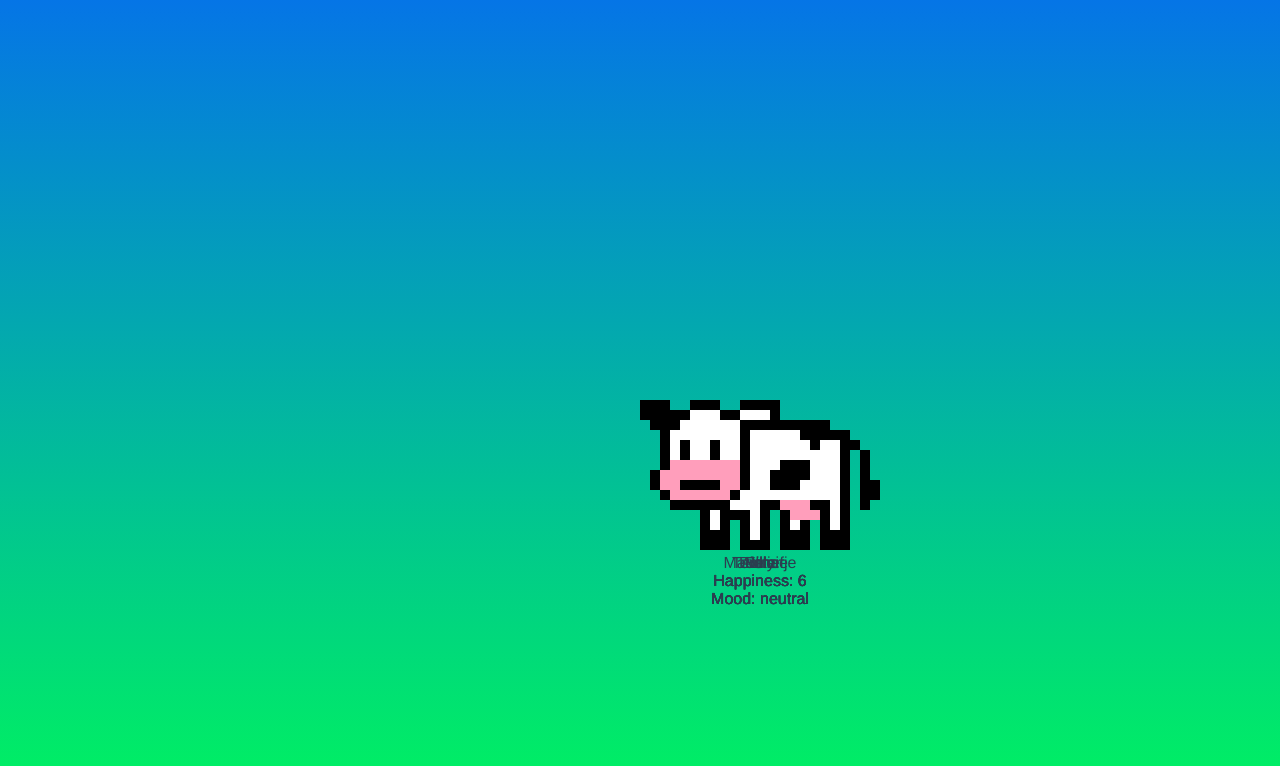
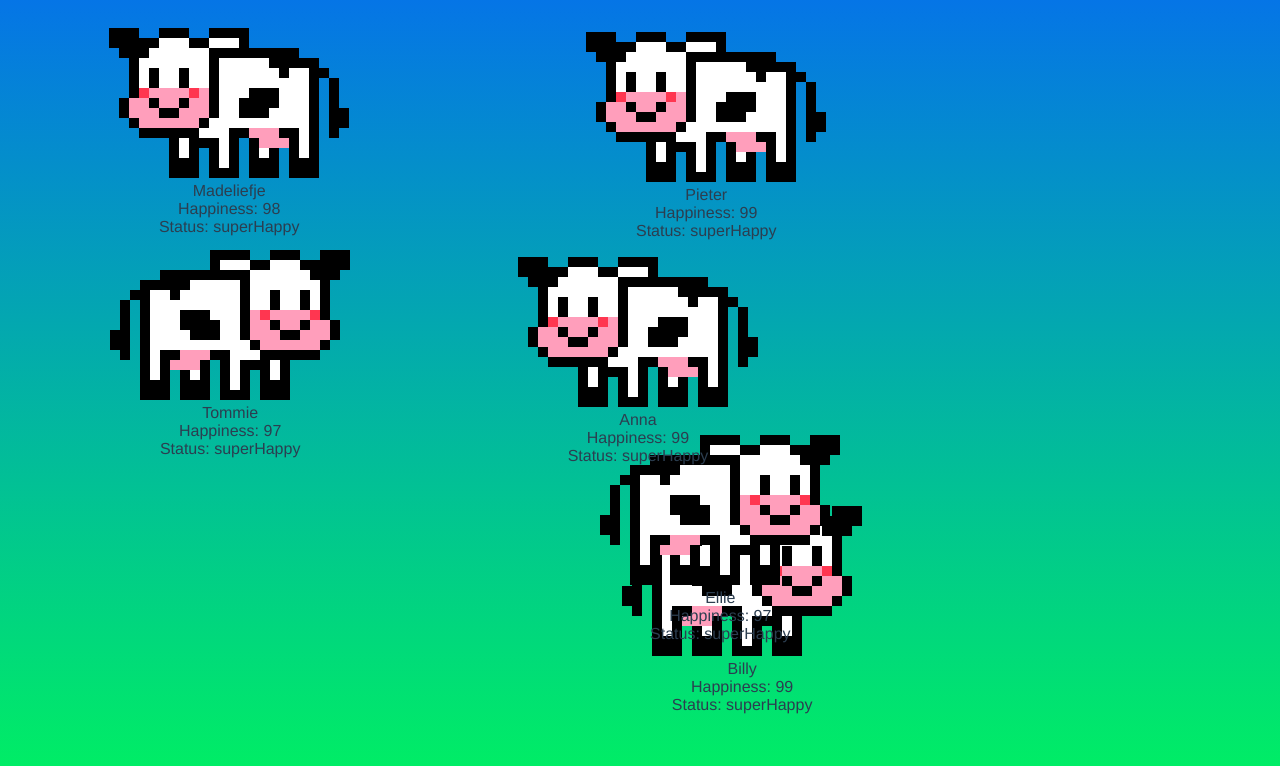
Before and after one commit to SachaBogaers/tamagotchi-vue, a Vue app: page / in a window 1280 px wide. Shown: the top 766 px of the page. Built offline with nearby package versions, Linux system fonts and the light colour scheme.

Commit message:
updating walking, adding neediness prop

```diff
--- a/src/components/Display.vue
+++ b/src/components/Display.vue
@@ -3,7 +3,11 @@
 		<Tamagotchi class ="tamagotchi"
 			v-for="cow in activeCows"
 			:key="cow.name"
-			:name="cow.name">
+			:name="cow.name"
+			:sleepiness="cow.sleepiness"
+			:speed="cow.speed"
+			:neediness="cow.neediness"
+			:command="command">
 		</Tamagotchi>
   </div>
 </template>
@@ -19,13 +23,14 @@ export default {
 	data () {
 		return {
 			cows: [
-				{name: 'Billy', active: true},
-				{name: 'Madeliefje', active: true},
-				{name: 'Ellie', active: true},
-				{name: 'Tommie', active: true},
-				{name: 'Pieter', active: true},
-				{name: 'Anna', active: true}
-			]
+				{name: 'Billy', active: true, sleepiness: 5, speed: 7, size: 1, neediness: 2},
+				{name: 'Madeliefje', active: true, sleepiness:0, speed: 10, size: 1, neediness: 8},
+				{name: 'Ellie', active: true, sleepiness: 6, speed: 5, size: 1, neediness: 10},
+				{name: 'Tommie', active: true, sleepiness: 2, speed: 8, size: 1, neediness: 10},
+				{name: 'Pieter', active: true, sleepiness: 0.5, speed: 4, size: 1, neediness: 4},
+				{name: 'Anna', active: true, sleepiness: 10, speed: 3, size: 2, neediness: 1}
+			],
+			command: ''
 		}
 	},
 	computed: {
--- a/src/components/Tamagotchi.vue
+++ b/src/components/Tamagotchi.vue
@@ -1,9 +1,19 @@
 <template>
-	<div @click="petCow" class="tamagotchi" ref="tamagotchi" v-bind:style="styleObject">
-		<img :src="image_url"/>
+	<div @click="petCow"
+		class="tamagotchi"
+		ref="tamagotchi"
+		:style="{left: this.x + '%', top: this.y + '%'}">
+		<div
+			class="tamagotchi__display"
+			:class="{'tamagotchi__display--flipped': direction=='right'}">
+			<img
+				class="tamagotchi__img"
+				:class="{'tamagotchi__img--walking': walking}"
+				:src="image"/>
+		</div>
 		<p>{{name}}</p>
 		<p>Happiness: {{happiness}}</p>
-		<p>Mood: {{mood}}</p>
+		<p>Status: {{status}}</p>
 	</div>
 </template>
 
@@ -12,62 +22,93 @@ import { gsap } from 'gsap'
 
 export default {
 	props: {
-		name: String
+		name: String,
+		sleepiness: Number,
+		speed: Number,
+		neediness: Number
 	},
 	data () {
 		return {
-			happiness: 10,
-			mood: 'happy',
-			speed: 8,
-			styleObject: {
-				left: '50%',
-				top: '50%'
+			happiness: 100,
+			status: 'happy',
+			// left: 50,
+			// top: 50,
+			x: 80*Math.random(),
+			y: 80*Math.random(),
+			direction: 'left',
+			walking: false
+		}
+	},
+	watch: {
+		status: function(newStatus) {
+			if (newStatus == 'dead') {
+				this.walking = false
 			}
 		}
 	},
 	methods: {
 		petCow() {
 			this.happiness = this.happiness + 5
-			this.updateMood()
+			this.updateStatus()
 		},
-		updateStats () {
-			this.happiness = Math.max(0, this.happiness - 1)
-			this.updateMood()
-			setTimeout(() => { this.updateStats() }, 1500)
-		},
-		updateMood () {
+		// updateStats () {
+		// 	this.happiness = Math.max(0, this.happiness - 1)
+
+		// 	setTimeout(() => { this.updateStats() }, 1500)
+		// },
+		updateStatus () {
 			if (this.happiness > 15) {
-				this.mood = 'superHappy'
+				this.status = 'superHappy'
 			} else if (this.happiness > 7) {
-				this.mood = 'happy'
+				this.status = 'happy'
 			} else if (this.happiness > 4) {
-				this.mood = 'neutral'
+				this.status = 'neutral'
 			} else if (this.happiness > 0) {
-				this.mood = 'sad'
+				this.status = 'sad'
 			} else {
-				this.mood = 'dead'
+				this.status = 'dead'
 			}
 		},
 		walk () {
+			if (this.status != 'dead') {
+				let x = this.x + (20*Math.random()- 10)
+				x = Math.max(0, x)
+				x = Math.min(80, x)
+				let y = this.y + (20*Math.random()- 10)
+				y = Math.max(0, y)
+				y = Math.min(80, y)
+				if (x > this.x) {
+					this.direction = "right"
+				} else {
+					this.direction = "left"
+				}
+				// const walkDistance = Math.sqrt((this.x - x)^2 + (this.y - y)^2)
+				this.walking = true
+				this.x = x
+				this.y = y
+				setTimeout(() => this.walking = false, 2000)
+			}
+			setTimeout(this.walk, 5000*Math.random() + 2000)
+		},
+		walkGsap () {
 		const { tamagotchi } = this.$refs
-		const tl = gsap.timeline({
-		})
-		console.log(this.name)
-		tl.to(tamagotchi, 3, {left: "random(0, 100)%", top: 'random(0, 100)%'})
-			.to(tamagotchi, 3, {left: "random(0, 100)%", top: "random(0, 100)%"}, "+=5")
-			.to(tamagotchi, 3, {left: "random(0, 100)%", top: "random(0, 100)%"})
+		gsap.to(tamagotchi, {repeat: -1, delay: this.sleepiness, duration: 11 - this.speed, left: "+=random(-20, 20)%" , top: '+=random(-20, 20)%', repeatRefresh: true})
 		}
 	},
 	computed: {
-		image_url () {
-			let image_name = this.mood + 'Cow'
-			var image = require('../assets/' + image_name + '.png')
+		image () {
+			let image_name = this.status + 'Cow'
+			let image = require('../assets/' + image_name + '.png')
 			return image
 		},
 	},
 	mounted () {
-		this.updateStats()
-		this.walk()
+		setInterval(() => {
+			this.happiness = Math.max(0, this.happiness - 1)
+			this.updateStatus()
+		}, 1000 + (11 - this.neediness) * 300)
+		// this.updateStats()
+		setTimeout(this.walk, Math.random()*3000 + 2000)
 	}
 }
 </script>
@@ -75,7 +116,25 @@ export default {
 <style scoped>
 .tamagotchi {
 	position: absolute;
+	transition: left 2s ease-in-out, top 2s ease-in-out;
+}
+	.tamagotchi__display--flipped {
+		transform: scaleX(-1);
+	}
+	.tamagotchi__img {
+		animation: bounce 0.5s infinite alternate;
+	}
+		.tamagotchi__img--walking {
+			animation: bounce 0.1s infinite alternate;
+		}
+
+@keyframes bounce {
+	from {
+		transform: translateY(0px);
+	}
+	to {
+		transform: translateY(-3px);
+	}
 }
 
-
 </style>
```
